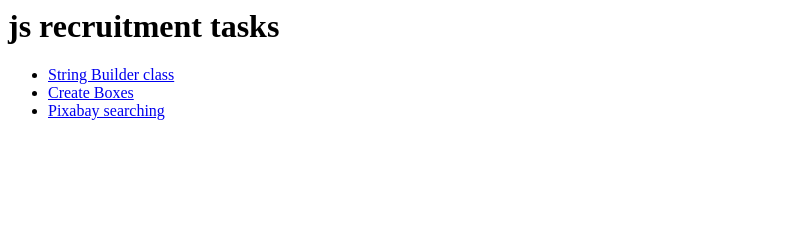
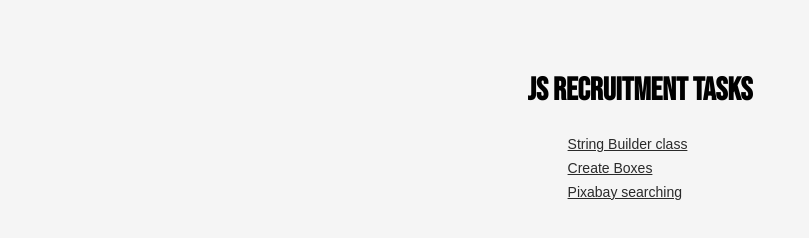
Before and after one commit to Pan-be/jsTasks, a plain HTML site: page index.html in a window 1280 px wide. Shown: the whole page, without its empty margins (0-809 px from the left). Drawn offline with Linux system fonts and the light colour scheme.

Commit message:
added some style to landing page

```diff
--- a/index.html
+++ b/index.html
@@ -14,6 +14,7 @@
 </head>
 
 <body>
+    <div class="wrapper">
         <h1>js recruitment tasks</h1>
 
         <!-- list -->
@@ -23,7 +24,7 @@
             <li><a href="./task2/index.html">Create Boxes</a></li>
             <li><a href="./task3/index.html">Pixabay searching</a></li>
         </ul>
-
+    </div>
 </body>
 
 </html>
--- a/style.css
+++ b/style.css
@@ -0,0 +1,36 @@
+@import url("https://fonts.googleapis.com/css2?family=Bebas+Neue&display=swap");
+
+html {
+	box-sizing: border-box;
+}
+
+body {
+	margin: 0;
+	font-family: Bebas Neue, sans-serif;
+	background-color: whitesmoke;
+	min-height: 100vh;
+	display: flex;
+}
+
+.wrapper {
+	margin: 50px auto;
+}
+
+ul {
+	display: flex;
+	flex-direction: column;
+	margin: auto;
+	font-family: Arial, Helvetica, sans-serif;
+	list-style: none;
+}
+
+li > a {
+	cursor: pointer;
+	color: #2a2a2a;
+	font-size: 14px;
+	line-height: 24px;
+}
+
+li > a:hover {
+	color: goldenrod;
+}
```
Lines whose indentation alone changed are shown as unchanged.
